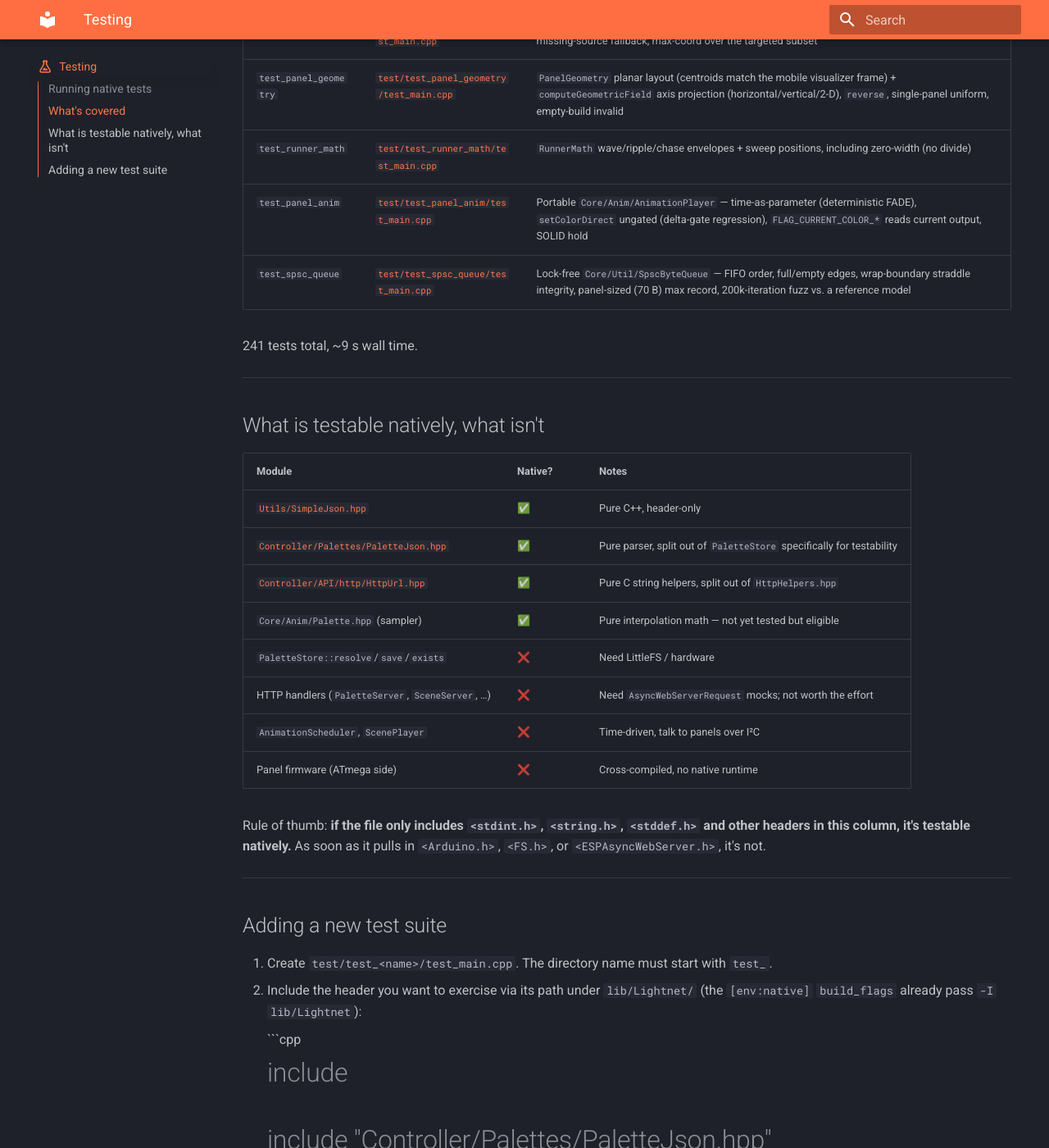
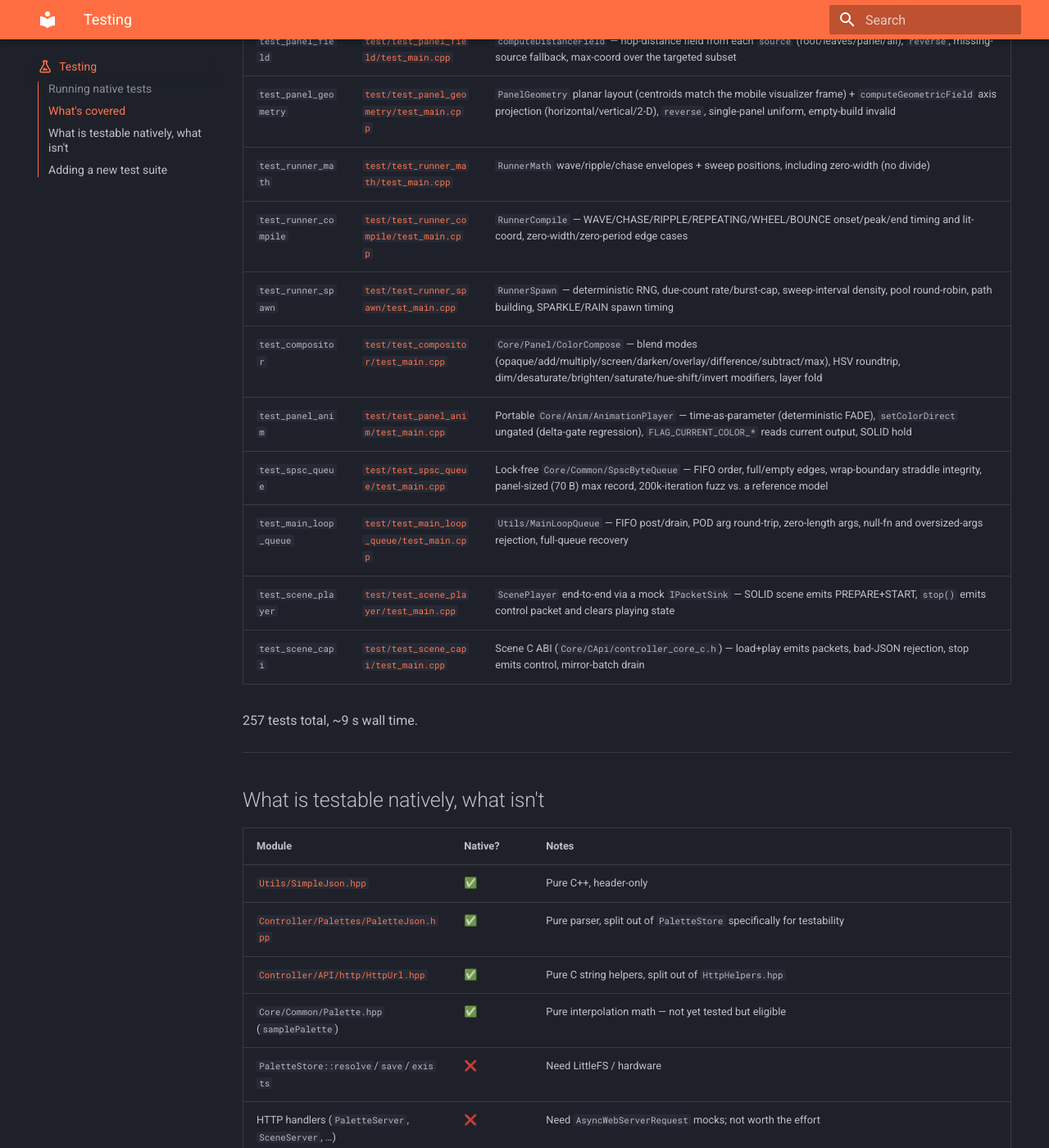
Before and after one commit to przemczan/lightnet-firmware, an MkDocs documentation site: the page built from docs/testing.md, in a window 1280 px wide and 1400 px high, scrolled down 1498 px. Shown: the whole window at 82% size. Built offline with MkDocs 1.6.1 and Material for MkDocs 9.7.7, drawn with Linux system fonts in a browser that asks for light colours; some of the changed text lies outside the part shown.

Commit message:
tests doc update

```diff
--- a/docs/testing.md
+++ b/docs/testing.md
@@ -48,10 +48,16 @@ pio test -e native -vvv                  # verbose (compiler output)
 | `test_panel_field` | [`test/test_panel_field/test_main.cpp`](https://github.com/przemczan/lightnet-firmware/blob/master/test/test_panel_field/test_main.cpp) | `computeDistanceField` — hop-distance field from each `source` (root/leaves/panel/all), `reverse`, missing-source fallback, max-coord over the targeted subset |
 | `test_panel_geometry` | [`test/test_panel_geometry/test_main.cpp`](https://github.com/przemczan/lightnet-firmware/blob/master/test/test_panel_geometry/test_main.cpp) | `PanelGeometry` planar layout (centroids match the mobile visualizer frame) + `computeGeometricField` axis projection (horizontal/vertical/2-D), `reverse`, single-panel uniform, empty-build invalid |
 | `test_runner_math` | [`test/test_runner_math/test_main.cpp`](https://github.com/przemczan/lightnet-firmware/blob/master/test/test_runner_math/test_main.cpp) | `RunnerMath` wave/ripple/chase envelopes + sweep positions, including zero-width (no divide) |
+| `test_runner_compile` | [`test/test_runner_compile/test_main.cpp`](https://github.com/przemczan/lightnet-firmware/blob/master/test/test_runner_compile/test_main.cpp) | `RunnerCompile` — WAVE/CHASE/RIPPLE/REPEATING/WHEEL/BOUNCE onset/peak/end timing and lit-coord, zero-width/zero-period edge cases |
+| `test_runner_spawn` | [`test/test_runner_spawn/test_main.cpp`](https://github.com/przemczan/lightnet-firmware/blob/master/test/test_runner_spawn/test_main.cpp) | `RunnerSpawn` — deterministic RNG, due-count rate/burst-cap, sweep-interval density, pool round-robin, path building, SPARKLE/RAIN spawn timing |
+| `test_compositor` | [`test/test_compositor/test_main.cpp`](https://github.com/przemczan/lightnet-firmware/blob/master/test/test_compositor/test_main.cpp) | `Core/Panel/ColorCompose` — blend modes (opaque/add/multiply/screen/darken/overlay/difference/subtract/max), HSV roundtrip, dim/desaturate/brighten/saturate/hue-shift/invert modifiers, layer fold |
 | `test_panel_anim` | [`test/test_panel_anim/test_main.cpp`](https://github.com/przemczan/lightnet-firmware/blob/master/test/test_panel_anim/test_main.cpp) | Portable `Core/Anim/AnimationPlayer` — time-as-parameter (deterministic FADE), `setColorDirect` ungated (delta-gate regression), `FLAG_CURRENT_COLOR_*` reads current output, SOLID hold |
-| `test_spsc_queue` | [`test/test_spsc_queue/test_main.cpp`](https://github.com/przemczan/lightnet-firmware/blob/master/test/test_spsc_queue/test_main.cpp) | Lock-free `Core/Util/SpscByteQueue` — FIFO order, full/empty edges, wrap-boundary straddle integrity, panel-sized (70 B) max record, 200k-iteration fuzz vs. a reference model |
+| `test_spsc_queue` | [`test/test_spsc_queue/test_main.cpp`](https://github.com/przemczan/lightnet-firmware/blob/master/test/test_spsc_queue/test_main.cpp) | Lock-free `Core/Common/SpscByteQueue` — FIFO order, full/empty edges, wrap-boundary straddle integrity, panel-sized (70 B) max record, 200k-iteration fuzz vs. a reference model |
+| `test_main_loop_queue` | [`test/test_main_loop_queue/test_main.cpp`](https://github.com/przemczan/lightnet-firmware/blob/master/test/test_main_loop_queue/test_main.cpp) | `Utils/MainLoopQueue` — FIFO post/drain, POD arg round-trip, zero-length args, null-fn and oversized-args rejection, full-queue recovery |
+| `test_scene_player` | [`test/test_scene_player/test_main.cpp`](https://github.com/przemczan/lightnet-firmware/blob/master/test/test_scene_player/test_main.cpp) | `ScenePlayer` end-to-end via a mock `IPacketSink` — SOLID scene emits PREPARE+START, `stop()` emits control packet and clears playing state |
+| `test_scene_capi` | [`test/test_scene_capi/test_main.cpp`](https://github.com/przemczan/lightnet-firmware/blob/master/test/test_scene_capi/test_main.cpp) | Scene C ABI (`Core/CApi/controller_core_c.h`) — load+play emits packets, bad-JSON rejection, stop emits control, mirror-batch drain |
 
-241 tests total, ~9 s wall time.
+257 tests total, ~9 s wall time.
 
 ---
 
@@ -62,10 +68,10 @@ pio test -e native -vvv                  # verbose (compiler output)
 | [`Utils/SimpleJson.hpp`](https://github.com/przemczan/lightnet-firmware/blob/master/lib/Lightnet/Utils/SimpleJson.hpp) | ✅ | Pure C++, header-only |
 | [`Controller/Palettes/PaletteJson.hpp`](https://github.com/przemczan/lightnet-firmware/blob/master/lib/Lightnet/Controller/Palettes/PaletteJson.hpp) | ✅ | Pure parser, split out of `PaletteStore` specifically for testability |
 | [`Controller/API/http/HttpUrl.hpp`](https://github.com/przemczan/lightnet-firmware/blob/master/lib/Lightnet/Controller/API/http/HttpUrl.hpp) | ✅ | Pure C string helpers, split out of `HttpHelpers.hpp` |
-| `Core/Anim/Palette.hpp` (sampler) | ✅ | Pure interpolation math — not yet tested but eligible |
+| `Core/Common/Palette.hpp` (`samplePalette`) | ✅ | Pure interpolation math — not yet tested but eligible |
 | `PaletteStore::resolve`/`save`/`exists` | ❌ | Need LittleFS / hardware |
 | HTTP handlers (`PaletteServer`, `SceneServer`, …) | ❌ | Need `AsyncWebServerRequest` mocks; not worth the effort |
-| `AnimationScheduler`, `ScenePlayer` | ❌ | Time-driven, talk to panels over I²C |
+| `Core/Controller/ScenePlayer.hpp` + `AnimationScheduler` | ✅ | Decoupled via `IPacketSink`/`IPaletteResolver`/`ITopologyProvider`; driven with synthetic `millis()` against a mock sink (`test_scene_player`, `test_scene_capi`) |
 | Panel firmware (ATmega side) | ❌ | Cross-compiled, no native runtime |
 
 Rule of thumb: **if the file only includes `<stdint.h>`, `<string.h>`, `<stddef.h>` and other headers in this column, it's testable natively.** As soon as it pulls in `<Arduino.h>`, `<FS.h>`, or `<ESPAsyncWebServer.h>`, it's not.
```
Also changed, not shown: CLAUDE.md (+1 -1 lines), 1 other file.
